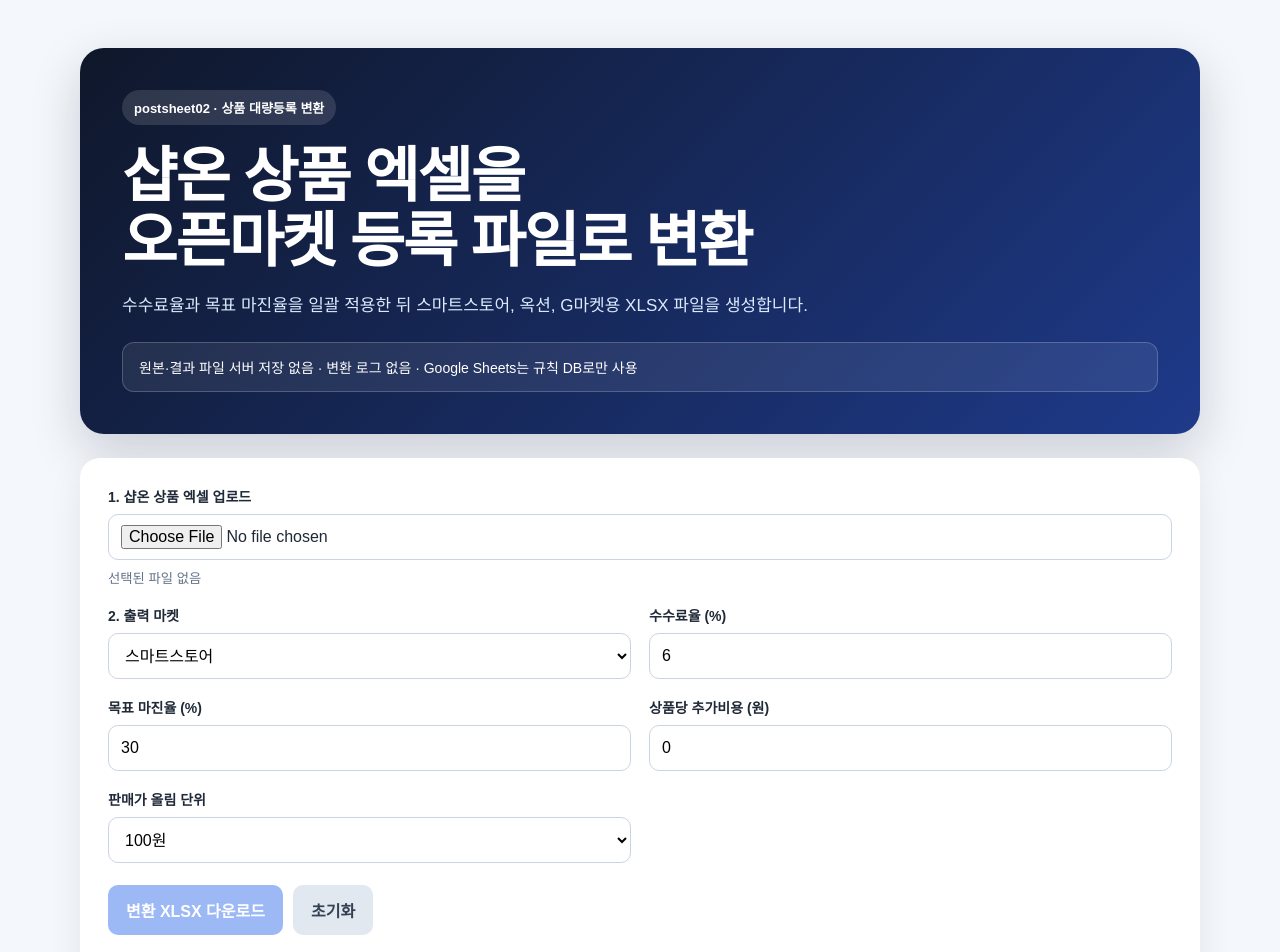
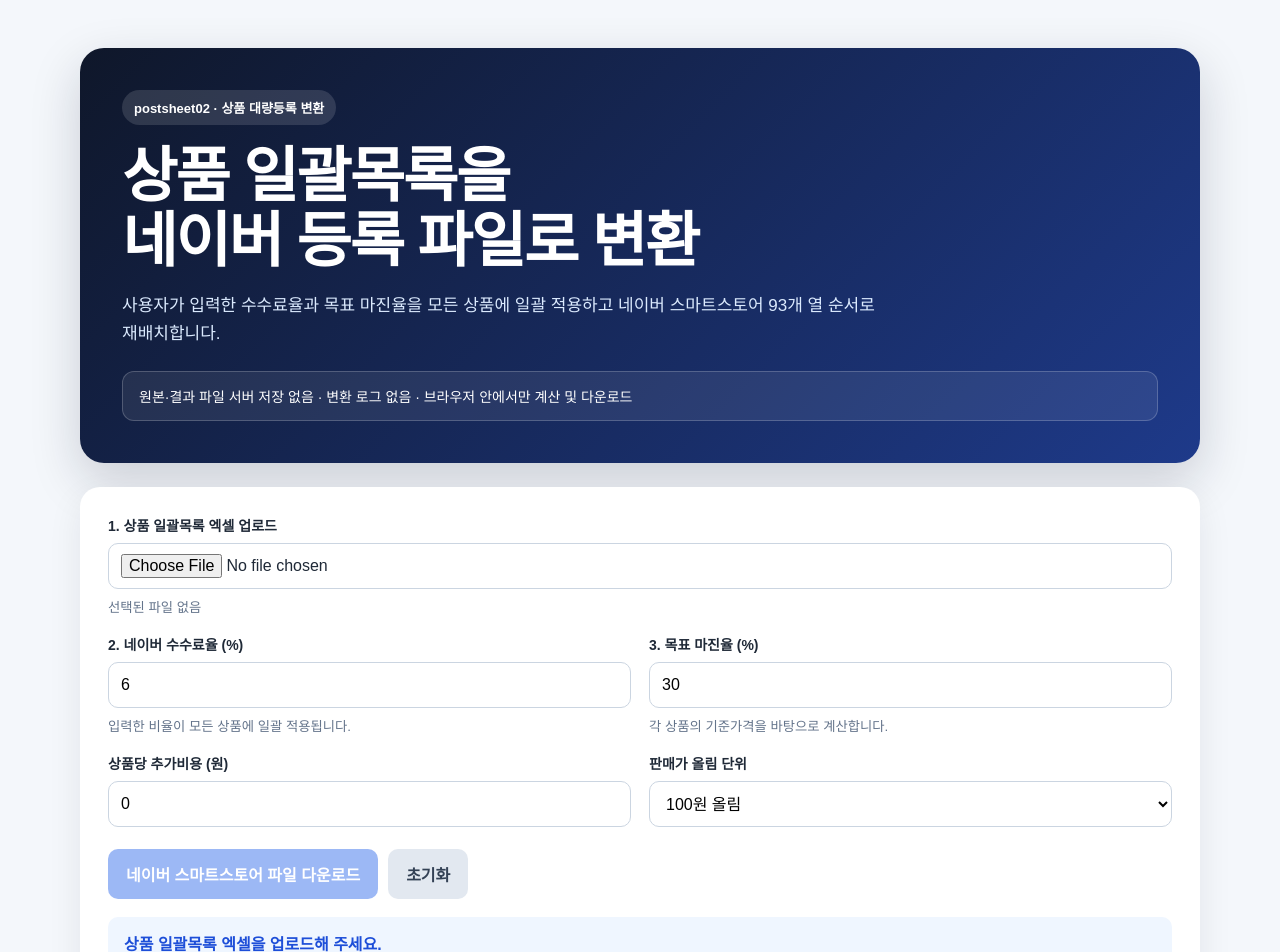
Before and after one commit to parangcubeme/postsheet02, a Next.js app: page / in a window 1280 px wide. Shown: the top 952 px of the page. Built offline with nearby package versions, Linux system fonts and the light colour scheme.

Commit message:
Implement SmartStore official bulk template and batch pricing

```diff
--- a/app/page.tsx
+++ b/app/page.tsx
@@ -1,16 +1,14 @@
 "use client";
 
-import { useEffect, useMemo, useState } from "react";
+import { useMemo, useState } from "react";
 import * as XLSX from "xlsx";
 
 type Row = Record<string, unknown>;
-type Market = "스마트스토어" | "옥션" | "G마켓";
-type Rule = { market: Market; feeRate: number; marginRate: number; roundUnit: number };
 
 type Product = {
   productName: string;
   sellerCode: string;
-  cost: number;
+  basePrice: number;
   salePrice: number;
   stock: number;
   optionName: string;
@@ -19,26 +17,46 @@
   detailHtml: string;
   categoryCode: string;
   shippingFee: number;
+  brand: string;
+  maker: string;
+  originCode: string;
 };
 
 const aliases = {
   productName: ["상품명", "제품명", "상품이름", "품명"],
-  sellerCode: ["상품코드", "판매자상품코드", "자체상품코드", "관리코드", "품목코드"],
-  cost: ["공급가", "원가", "매입가", "공급가격"],
-  stock: ["재고", "재고수량", "수량"],
+  sellerCode: ["판매자 상품코드", "판매자상품코드", "상품코드", "자체상품코드", "관리코드", "품목코드"],
+  basePrice: ["공급가", "원가", "매입가", "공급가격", "기준가격", "판매가", "상품가격"],
+  stock: ["재고수량", "재고", "수량"],
   optionName: ["옵션명", "옵션항목", "옵션"],
   optionValue: ["옵션값", "옵션내용", "선택옵션"],
-  imageUrl: ["대표이미지", "이미지URL", "이미지", "메인이미지"],
+  imageUrl: ["대표이미지", "대표이미지URL", "이미지URL", "이미지", "메인이미지"],
   detailHtml: ["상세설명", "상세HTML", "상품상세", "상세페이지"],
   categoryCode: ["카테고리코드", "카테고리번호", "카테고리ID"],
-  shippingFee: ["배송비", "기본배송비"],
+  shippingFee: ["기본배송비", "배송비"],
+  brand: ["브랜드"],
+  maker: ["제조사", "제조자"],
+  originCode: ["원산지코드", "원산지"],
 };
 
-const defaults: Rule[] = [
-  { market: "스마트스토어", feeRate: 6, marginRate: 30, roundUnit: 100 },
-  { market: "옥션", feeRate: 13, marginRate: 30, roundUnit: 100 },
-  { market: "G마켓", feeRate: 13, marginRate: 30, roundUnit: 100 },
+const naverHeaders = [
+  "판매자 상품코드","카테고리코드","상품명","상품상태","판매가","단위가격 사용여부","표시용량","표시단위","총용량","부가세","관부가세","재고수량","옵션형태","옵션명","옵션값","옵션가","옵션 재고수량","직접입력 옵션","추가상품명","추가상품값","추가상품가","추가상품 재고수량","대표이미지","추가이미지","상세설명","브랜드","제조사","제조일자","유효일자","원산지코드","수입사","복수원산지여부","원산지 직접입력","미성년자 구매","배송비 템플릿코드","배송방법","택배사코드","배송비유형","기본배송비","배송비 결제방식","조건부무료-\n상품판매가 합계","수량별부과-수량","구간별-\n2구간수량","구간별-\n3구간수량","구간별-\n3구간배송비","구간별-\n추가배송비","반품배송비","교환배송비","지역별 차등 배송비","별도설치비","상품정보제공고시 템플릿코드","상품정보제공고시\n품명","상품정보제공고시\n모델명","상품정보제공고시\n인증허가사항","상품정보제공고시\n제조자","A/S 템플릿코드","A/S 전화번호","A/S 안내","판매자특이사항","즉시할인 값\n(기본할인)","즉시할인 단위\n(기본할인)","모바일\n즉시할인 값","모바일\n즉시할인 단위","복수구매할인\n조건 값","복수구매할인\n조건 단위","복수구매할인\n값","복수구매할인\n단위","상품구매시 포인트\n지급 값","상품구매시 포인트\n지급 단위","텍스트리뷰 작성시\n지급 포인트","포토/동영상 리뷰 작성시\n지급 포인트","한달사용 텍스트리뷰\n작성시 지급 포인트","한달사용\n포토/동영상리뷰 작성시 지급 포인트","알림받기동의 고객 리뷰 작성 시 지급 포인트","무이자\n할부 개월","사은품","판매자바코드","구매평 노출여부","구매평\n비노출사유","알림받기 동의 고객 전용 여부","ISBN","ISSN","독립출판","출간일","출판사","글작가","그림작가","번역자명","문화비 소득공제","사이즈\n상품군","사이즈\n사이즈명","사이즈\n상세 사이즈","사이즈 \n모델명"
 ];
+
+const requiredRow = naverHeaders.map((header) => {
+  const required = ["카테고리코드","상품명","판매가","재고수량","대표이미지","상세설명","원산지코드"];
+  return required.includes(header) ? "필수" : "비필수";
+});
+
+const groupRow = naverHeaders.map((_, index) => {
+  if (index === 0) return "상품 기본정보";
+  if (index === 25) return "상품 주요정보";
+  if (index === 34) return "배송정보";
+  if (index === 50) return "상품정보제공고시";
+  if (index === 55) return "A/S, 특이사항";
+  if (index === 59) return "할인/혜택정보";
+  if (index === 77) return "기타 정보";
+  return "";
+});
 
 function normalize(value: unknown) {
   return String(value ?? "").trim();
@@ -55,91 +73,81 @@
   return key ? row[key] : "";
 }
 
-function calculatePrice(cost: number, feeRate: number, marginRate: number, extraCost: number, roundUnit: number) {
+function calculatePrice(basePrice: number, feeRate: number, marginRate: number, extraCost: number, roundUnit: number) {
   const denominator = 1 - feeRate / 100 - marginRate / 100;
-  if (denominator <= 0) return 0;
-  const raw = (cost + extraCost) / denominator;
+  if (basePrice <= 0 || denominator <= 0) return 0;
+  const raw = (basePrice + extraCost) / denominator;
   return Math.ceil(raw / roundUnit) * roundUnit;
 }
 
 function toProducts(rows: Row[], feeRate: number, marginRate: number, extraCost: number, roundUnit: number): Product[] {
-  return rows
-    .map((row) => {
-      const cost = numberValue(pick(row, aliases.cost));
+  return rows.map((row) => {
+    const basePrice = numberValue(pick(row, aliases.basePrice));
     return {
       productName: normalize(pick(row, aliases.productName)),
       sellerCode: normalize(pick(row, aliases.sellerCode)),
-        cost,
-        salePrice: calculatePrice(cost, feeRate, marginRate, extraCost, roundUnit),
-        stock: numberValue(pick(row, aliases.stock)),
+      basePrice,
+      salePrice: calculatePrice(basePrice, feeRate, marginRate, extraCost, roundUnit),
+      stock: numberValue(pick(row, aliases.stock)) || 1,
       optionName: normalize(pick(row, aliases.optionName)),
       optionValue: normalize(pick(row, aliases.optionValue)),
       imageUrl: normalize(pick(row, aliases.imageUrl)),
       detailHtml: normalize(pick(row, aliases.detailHtml)),
       categoryCode: normalize(pick(row, aliases.categoryCode)),
       shippingFee: numberValue(pick(row, aliases.shippingFee)),
+      brand: normalize(pick(row, aliases.brand)),
+      maker: normalize(pick(row, aliases.maker)),
+      originCode: normalize(pick(row, aliases.originCode)),
     };
-    })
-    .filter((row) => row.productName || row.sellerCode);
+  }).filter((row) => row.productName || row.sellerCode);
 }
 
-function marketRows(products: Product[], market: Market) {
-  if (market === "스마트스토어") {
-    return products.map((p) => ({
-      상품명: p.productName,
-      판매자상품코드: p.sellerCode,
-      판매가: p.salePrice,
-      재고수량: p.stock,
-      카테고리ID: p.categoryCode,
-      옵션명: p.optionName,
-      옵션값: p.optionValue,
-      대표이미지URL: p.imageUrl,
-      상세설명: p.detailHtml,
-      배송비: p.shippingFee,
-    }));
+function productToNaverRow(product: Product) {
+  const row = Array(naverHeaders.length).fill("");
+  const set = (header: string, value: string | number) => {
+    const index = naverHeaders.indexOf(header);
+    if (index >= 0) row[index] = value;
+  };
+
+  set("판매자 상품코드", product.sellerCode);
+  set("카테고리코드", product.categoryCode);
+  set("상품명", product.productName);
+  set("상품상태", "신상품");
+  set("판매가", product.salePrice);
+  set("부가세", "과세상품");
+  set("재고수량", product.stock);
+  if (product.optionName && product.optionValue) {
+    set("옵션형태", product.optionName.includes("\n") ? "조합형" : "단독형");
+    set("옵션명", product.optionName);
+    set("옵션값", product.optionValue);
   }
-
-  return products.map((p) => ({
-    상품명: p.productName,
-    판매자관리코드: p.sellerCode,
-    판매가격: p.salePrice,
-    수량: p.stock,
-    카테고리번호: p.categoryCode,
-    주문선택사항명: p.optionName,
-    주문선택사항값: p.optionValue,
-    기본이미지: p.imageUrl,
-    상품상세설명: p.detailHtml,
-    배송비: p.shippingFee,
-    판매사이트: market,
-  }));
+  set("대표이미지", product.imageUrl);
+  set("상세설명", product.detailHtml);
+  set("브랜드", product.brand);
+  set("제조사", product.maker);
+  set("원산지코드", product.originCode);
+  set("복수원산지여부", "N");
+  set("미성년자 구매", "Y");
+  set("배송방법", "택배, 소포, 등기");
+  set("배송비유형", product.shippingFee > 0 ? "유료" : "무료");
+  set("기본배송비", product.shippingFee);
+  if (product.shippingFee > 0) set("배송비 결제방식", "선결제");
+  set("반품배송비", product.shippingFee || 3000);
+  set("교환배송비", (product.shippingFee || 3000) * 2);
+  set("별도설치비", "N");
+  set("구매평 노출여부", "Y");
+  set("알림받기 동의 고객 전용 여부", "N");
+  return row;
 }
 
 export default function Home() {
-  const [market, setMarket] = useState<Market>("스마트스토어");
-  const [rules, setRules] = useState<Rule[]>(defaults);
   const [feeRate, setFeeRate] = useState(6);
   const [marginRate, setMarginRate] = useState(30);
   const [extraCost, setExtraCost] = useState(0);
   const [roundUnit, setRoundUnit] = useState(100);
   const [sourceRows, setSourceRows] = useState<Row[]>([]);
   const [fileName, setFileName] = useState("");
-  const [status, setStatus] = useState("샵온 상품 엑셀을 업로드해 주세요.");
-
-  useEffect(() => {
-    fetch("/api/rules")
-      .then((r) => r.json())
-      .then((data) => {
-        if (Array.isArray(data.rules) && data.rules.length) setRules(data.rules);
-      })
-      .catch(() => setRules(defaults));
-  }, []);
-
-  useEffect(() => {
-    const rule = rules.find((r) => r.market === market) ?? defaults[0];
-    setFeeRate(rule.feeRate);
-    setMarginRate(rule.marginRate);
-    setRoundUnit(rule.roundUnit);
-  }, [market, rules]);
+  const [status, setStatus] = useState("상품 일괄목록 엑셀을 업로드해 주세요.");
 
   const products = useMemo(
     () => toProducts(sourceRows, feeRate, marginRate, extraCost, roundUnit),
@@ -155,70 +163,71 @@
       const sheet = workbook.Sheets[workbook.SheetNames[0]];
       const rows = XLSX.utils.sheet_to_json<Row>(sheet, { defval: "" });
       setSourceRows(rows);
-      setStatus(`${rows.length}행을 읽었습니다. ${products.length || rows.length}개 상품을 변환할 수 있습니다.`);
+      setStatus(`${rows.length}행을 읽었습니다. 수수료율과 마진율을 바꾸면 전체 상품 가격이 자동 재계산됩니다.`);
     } catch {
       setSourceRows([]);
       setStatus("파일을 읽지 못했습니다. xlsx, xls 또는 csv 파일인지 확인해 주세요.");
     }
   }
 
-  function download() {
+  function downloadNaver() {
     if (!products.length) return;
-    const rows = marketRows(products, market);
-    const sheet = XLSX.utils.json_to_sheet(rows);
+    const dataRows = products.map(productToNaverRow);
+    const aoa = [groupRow, naverHeaders, requiredRow, ...dataRows];
+    const sheet = XLSX.utils.aoa_to_sheet(aoa);
+    sheet["!cols"] = naverHeaders.map((header) => ({ wch: Math.min(Math.max(header.replace(/\n/g, "").length + 3, 12), 28) }));
+    sheet["!rows"] = [{ hpt: 24 }, { hpt: 46 }, { hpt: 22 }];
     const workbook = XLSX.utils.book_new();
-    XLSX.utils.book_append_sheet(workbook, sheet, market);
-    XLSX.writeFile(workbook, `postsheet02_${market}_${new Date().toISOString().slice(0, 10)}.xlsx`);
+    XLSX.utils.book_append_sheet(workbook, sheet, "일괄등록");
+    XLSX.writeFile(workbook, `postsheet02_네이버스마트스토어_${new Date().toISOString().slice(0, 10)}.xlsx`);
   }
+
+  const invalidRates = feeRate < 0 || marginRate < 0 || feeRate + marginRate >= 100;
 
   return (
     <main className="container">
       <section className="hero">
         <span className="badge">postsheet02 · 상품 대량등록 변환</span>
-        <h1>샵온 상품 엑셀을<br />오픈마켓 등록 파일로 변환</h1>
-        <p>수수료율과 목표 마진율을 일괄 적용한 뒤 스마트스토어, 옥션, G마켓용 XLSX 파일을 생성합니다.</p>
-        <div className="privacy">원본·결과 파일 서버 저장 없음 · 변환 로그 없음 · Google Sheets는 규칙 DB로만 사용</div>
+        <h1>상품 일괄목록을<br />네이버 등록 파일로 변환</h1>
+        <p>사용자가 입력한 수수료율과 목표 마진율을 모든 상품에 일괄 적용하고 네이버 스마트스토어 93개 열 순서로 재배치합니다.</p>
+        <div className="privacy">원본·결과 파일 서버 저장 없음 · 변환 로그 없음 · 브라우저 안에서만 계산 및 다운로드</div>
       </section>
 
       <section className="panel">
         <div className="field full">
-          <label>1. 샵온 상품 엑셀 업로드</label>
+          <label>1. 상품 일괄목록 엑셀 업로드</label>
           <input type="file" accept=".xlsx,.xls,.csv" onChange={(e) => readFile(e.target.files?.[0])} />
           <small>{fileName || "선택된 파일 없음"}</small>
         </div>
 
         <div className="field">
-          <label>2. 출력 마켓</label>
-          <select value={market} onChange={(e) => setMarket(e.target.value as Market)}>
-            <option>스마트스토어</option>
-            <option>옥션</option>
-            <option>G마켓</option>
-          </select>
+          <label>2. 네이버 수수료율 (%)</label>
+          <input min={0} max={99} step={0.1} type="number" value={feeRate} onChange={(e) => setFeeRate(Number(e.target.value))} />
+          <small>입력한 비율이 모든 상품에 일괄 적용됩니다.</small>
         </div>
         <div className="field">
-          <label>수수료율 (%)</label>
-          <input type="number" value={feeRate} onChange={(e) => setFeeRate(Number(e.target.value))} />
-        </div>
-        <div className="field">
-          <label>목표 마진율 (%)</label>
-          <input type="number" value={marginRate} onChange={(e) => setMarginRate(Number(e.target.value))} />
+          <label>3. 목표 마진율 (%)</label>
+          <input min={0} max={99} step={0.1} type="number" value={marginRate} onChange={(e) => setMarginRate(Number(e.target.value))} />
+          <small>각 상품의 기준가격을 바탕으로 계산합니다.</small>
         </div>
         <div className="field">
           <label>상품당 추가비용 (원)</label>
-          <input type="number" value={extraCost} onChange={(e) => setExtraCost(Number(e.target.value))} />
+          <input min={0} type="number" value={extraCost} onChange={(e) => setExtraCost(Number(e.target.value))} />
         </div>
         <div className="field">
           <label>판매가 올림 단위</label>
           <select value={roundUnit} onChange={(e) => setRoundUnit(Number(e.target.value))}>
-            <option value={10}>10원</option>
-            <option value={100}>100원</option>
-            <option value={500}>500원</option>
-            <option value={1000}>1,000원</option>
+            <option value={10}>10원 올림</option>
+            <option value={100}>100원 올림</option>
+            <option value={500}>500원 올림</option>
+            <option value={1000}>1,000원 올림</option>
           </select>
         </div>
 
+        {invalidRates && <div className="status full">수수료율과 마진율의 합은 100%보다 작아야 합니다.</div>}
+
         <div className="actions full">
-          <button onClick={download} disabled={!products.length}>변환 XLSX 다운로드</button>
+          <button onClick={downloadNaver} disabled={!products.length || invalidRates}>네이버 스마트스토어 파일 다운로드</button>
           <button className="secondary" onClick={() => { setSourceRows([]); setFileName(""); setStatus("화면 데이터를 비웠습니다."); }}>초기화</button>
         </div>
         <div className="status full">{status}</div>
@@ -226,17 +235,17 @@
 
       <section className="preview">
         <div className="previewHead">
-          <h2>계산 미리보기</h2>
+          <h2>가격 계산 미리보기</h2>
           <span>{products.length}개 상품</span>
         </div>
         <div className="tableWrap">
           <table>
-            <thead><tr><th>상품명</th><th>상품코드</th><th>원가</th><th>계산 판매가</th><th>재고</th></tr></thead>
+            <thead><tr><th>상품명</th><th>상품코드</th><th>기준가격</th><th>수수료율</th><th>마진율</th><th>최종 판매가</th></tr></thead>
             <tbody>
               {products.slice(0, 30).map((p, i) => (
-                <tr key={`${p.sellerCode}-${i}`}><td>{p.productName}</td><td>{p.sellerCode}</td><td>{p.cost.toLocaleString()}</td><td>{p.salePrice.toLocaleString()}</td><td>{p.stock}</td></tr>
+                <tr key={`${p.sellerCode}-${i}`}><td>{p.productName}</td><td>{p.sellerCode}</td><td>{p.basePrice.toLocaleString()}</td><td>{feeRate}%</td><td>{marginRate}%</td><td>{p.salePrice.toLocaleString()}</td></tr>
               ))}
-              {!products.length && <tr><td colSpan={5} className="empty">엑셀을 업로드하면 이곳에 결과가 표시됩니다.</td></tr>}
+              {!products.length && <tr><td colSpan={6} className="empty">엑셀을 업로드하면 전체 상품의 계산 결과가 표시됩니다.</td></tr>}
             </tbody>
           </table>
         </div>
```
Lines whose indentation alone changed are shown as unchanged.
